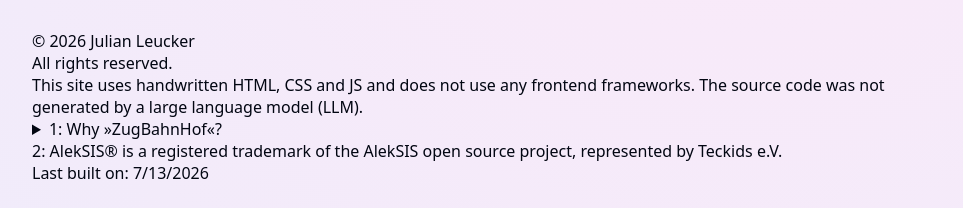
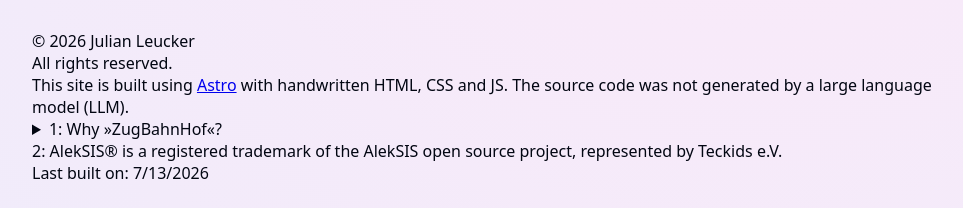
Before and after one commit to ZugBahnHof/ZugBahnHof.github.io, an Astro site: page / in a window 1280 px wide. Shown: the part 1669-1877 px from the top of the page, without its empty margins (158-1121 px from the left). Built offline with nearby package versions, Linux system fonts and the light colour scheme; Astro itself is replaced by a stand-in of ours; a web font is replaced by a local one.

Commit message:
Link to astro

```diff
--- a/src/pages/index.astro
+++ b/src/pages/index.astro
@@ -428,7 +428,7 @@ const buildDate = new Date().toLocaleDateString();
     <p>© 2026 Julian Leucker</p>
     <p>All rights reserved.</p>
     <p>
-        This site uses handwritten HTML, CSS and JS and does not use any frontend frameworks.
+        This site is built using <a href="https://astro.build">Astro</a> with handwritten HTML, CSS and JS.
         The source code was not generated by a large language model (LLM).
     </p>
 
```
